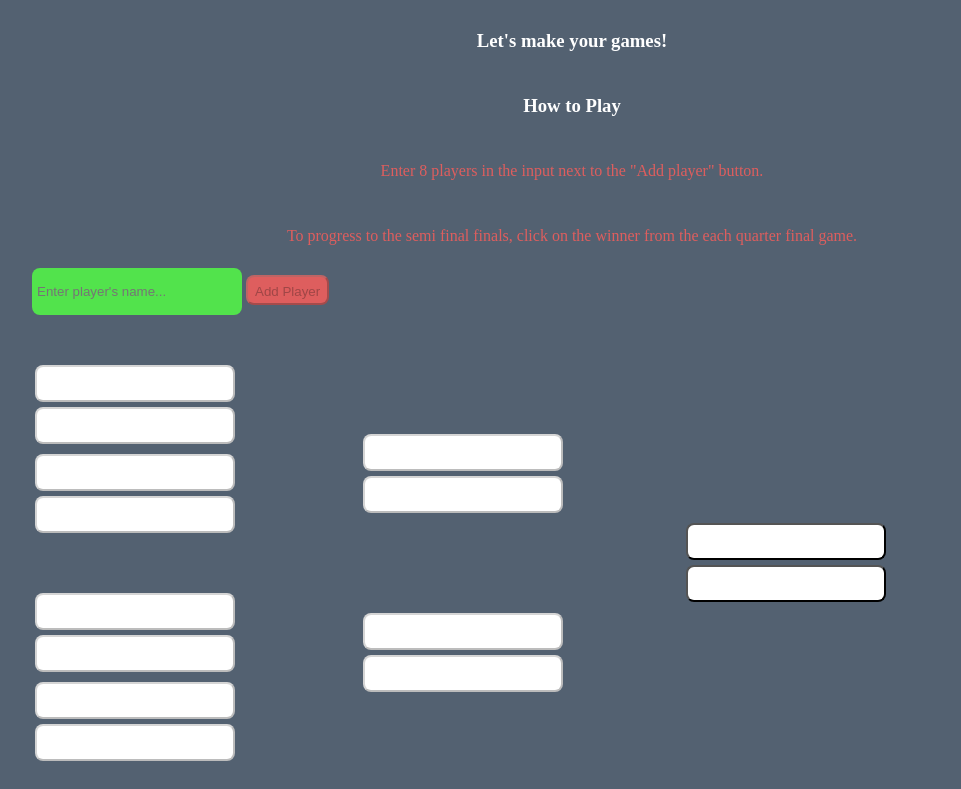
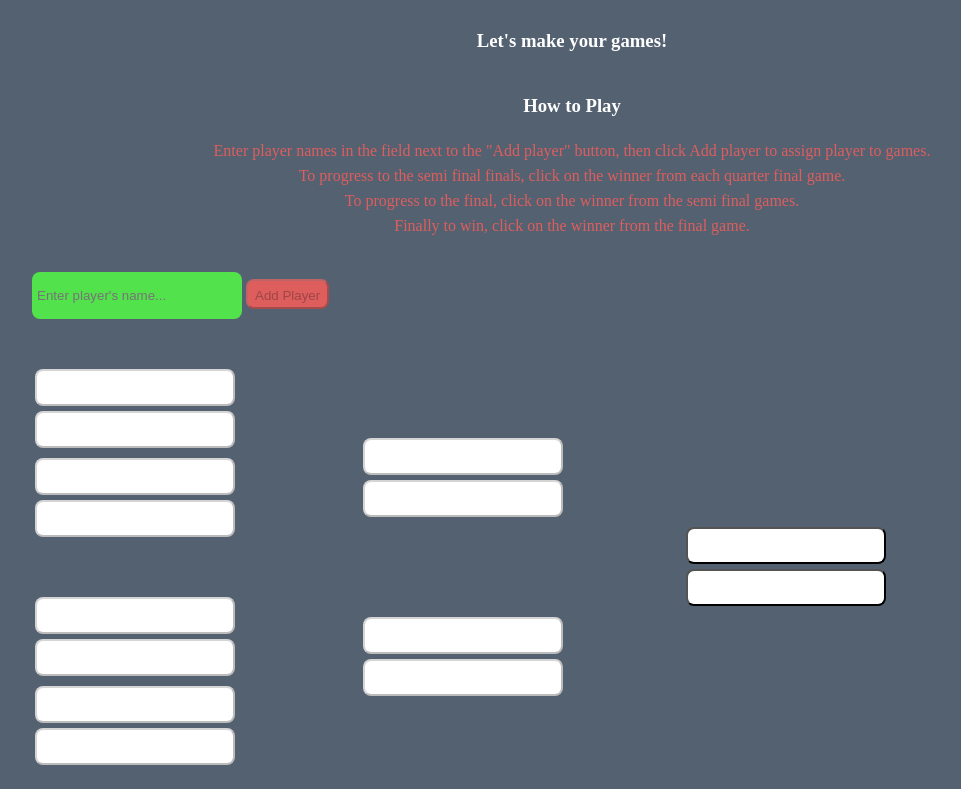
Before and after one commit to SidKandasamy/tt_tournament, a website: page index.html in a window 1280 px wide. Shown: the part 100-889 px from the top of the page, without its empty margins (68-1029 px from the left). Drawn offline with Linux system fonts and the light colour scheme.

Commit message:
completed full instructions

```diff
--- a/index.html
+++ b/index.html
@@ -56,11 +56,13 @@
                 <h3 class="lead">Let's make your games!</h2>
                 <h3 class="lead"> How to Play </h3>
 
-                    <p class="instructions">Enter 8 players in the input next to the "Add player" button. </p>
-                    <p class="instructions">To progress to the semi final finals, click on the winner from the each quarter final game.</p>
+                    <p class="instructions">Enter player names in the field next to the "Add player" button, then click Add player to assign player to games. </p>
+                    <p class="instructions">To progress to the semi final finals, click on the winner from each quarter final game.</p>
+                    <p class="instructions">To progress to the final, click on the winner from the semi final games.</p>
+                    <p class="instructions">Finally to win, click on the winner from the final game.</p>
                 </h3>
 
-                <div>
+                <div class="player-creation">
                     <input onfocus="this.value=''" class="input" id="name-input" type="text" placeholder="Enter player's name...">
                     <button id="add-player" class="button" disabled="disabled">Add Player</button>
 
--- a/main.css
+++ b/main.css
@@ -119,7 +119,7 @@
 
       .instructions{
         margin: 5px auto;
-        line-height: 25px;
+        line-height: 15px;
         color: #de5e5e;
 
       }
--- a/scss/styles.scss
+++ b/scss/styles.scss
@@ -112,9 +112,13 @@ $brightGreen: #53f348e3;
 
       .instructions{
         margin: 5px auto;
-        line-height: 25px;
-        color:$peach;
+        line-height: 15px;
+        color: #de5e5e;
 
+      }
+
+      .player-creation{
+        margin-top: 34px;
       }
 
       .wrapper{
```
Also changed, not shown: css/styles.css.
